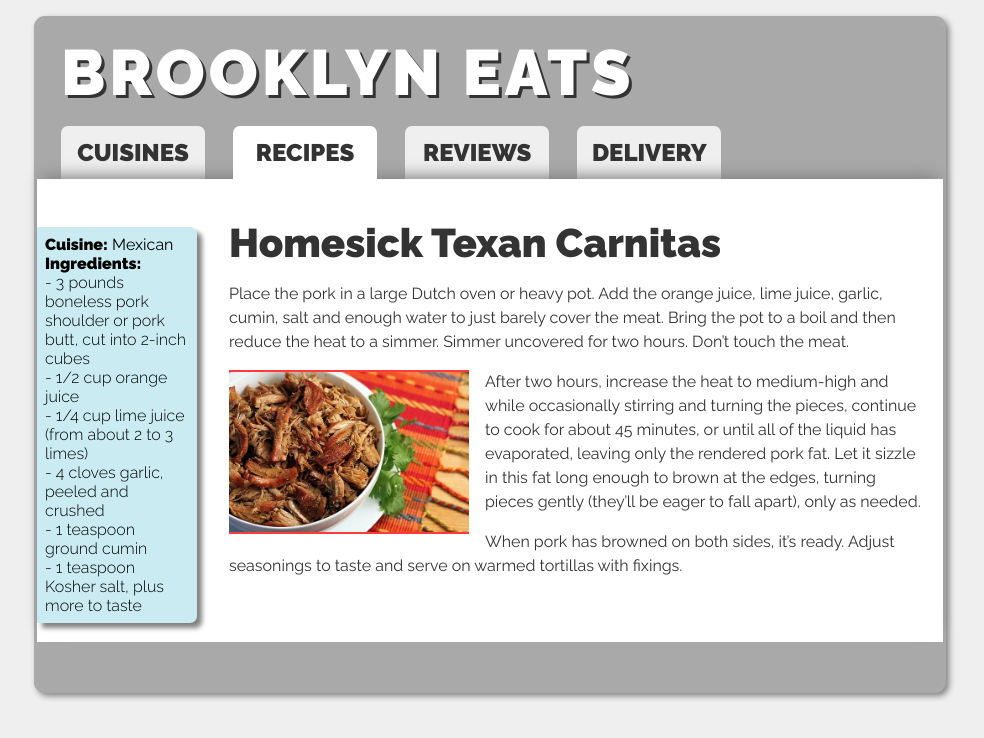
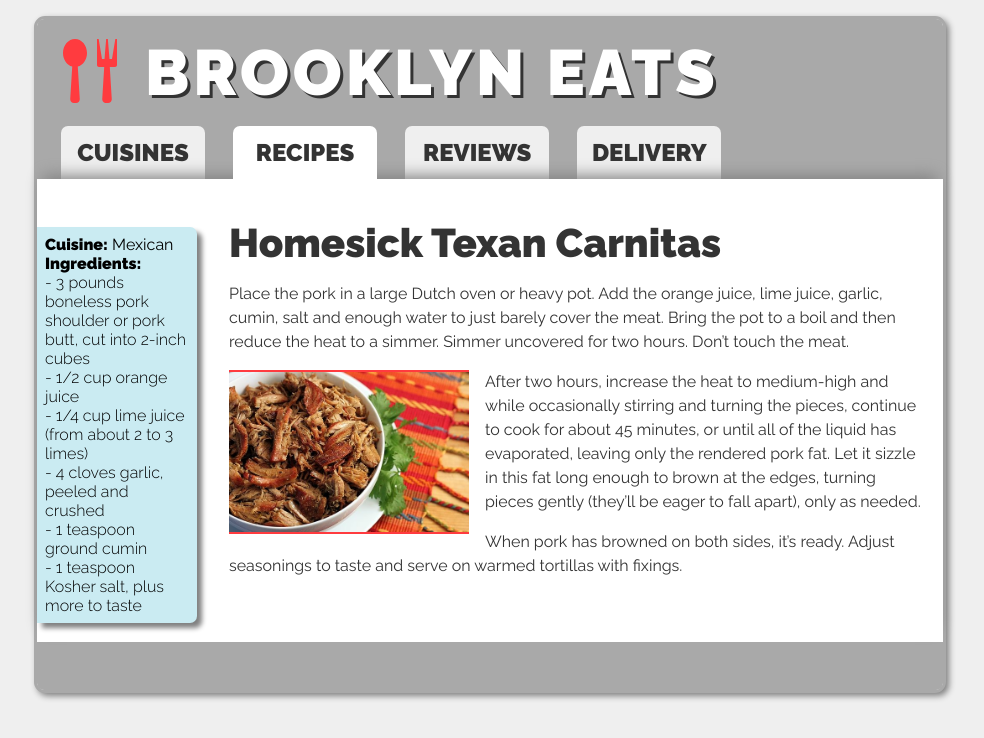
Before and after one commit to jacobcapshaw/mean-stack-class, a plain HTML site: page Sushi/carnitas.html in a window 1280 px wide. Shown: the whole page, without its empty margins (150-1134 px from the left). Drawn offline with Linux system fonts and the light colour scheme.

Commit message:
added header icon

```diff
--- a/Sushi/carnitas.html
+++ b/Sushi/carnitas.html
@@ -10,9 +10,19 @@
 </head>
 
 <body class="p-recipes">
+  <svg style="position: absolute; width: 0; height: 0; overflow: hidden;" version="1.1" xmlns="http://www.w3.org/2000/svg" xmlns:xlink="http://www.w3.org/1999/xlink">
+    <defs>
+      <symbol id="icon-spoon-knife" viewBox="0 0 32 32">
+        <title>spoon-knife</title>
+        <path class="path1" d="M7 0c-3.314 0-6 3.134-6 7 0 3.31 1.969 6.083 4.616 6.812l-0.993 16.191c-0.067 1.098 0.778 1.996 1.878 1.996h1c1.1 0 1.945-0.898 1.878-1.996l-0.993-16.191c2.646-0.729 4.616-3.502 4.616-6.812 0-3.866-2.686-7-6-7zM27.167 0l-1.667 10h-1.25l-0.833-10h-0.833l-0.833 10h-1.25l-1.667-10h-0.833v13c0 0.552 0.448 1 1 1h2.604l-0.982 16.004c-0.067 1.098 0.778 1.996 1.878 1.996h1c1.1 0 1.945-0.898 1.878-1.996l-0.982-16.004h2.604c0.552 0 1-0.448 1-1v-13h-0.833z"></path>
+      </symbol>
+    </defs>
+  </svg>
+
   <div class="wrapper">
 
     <header>
+      <svg class="icon icon-spoon-knife"><use xlink:href="#icon-spoon-knife"></use></svg>
       <h1>BROOKLYN EATS</h1>
       <!-- <h2>A Guide to Fine North Brooklyn Dining</h2> -->
     </header>
@@ -33,9 +43,9 @@
 
 
         <div class="info">
-                <strong>Cuisine:</strong>
-                Mexican
-                <strong>Ingredients:</strong>
+          <strong>Cuisine:</strong>
+          Mexican
+          <strong>Ingredients:</strong>
 
           <ul>
             <li itemprop="recipeIngredient">- 3 pounds boneless pork shoulder or pork butt, cut into 2-inch cubes</li>
--- a/Sushi/scss/imports/_basics.scss
+++ b/Sushi/scss/imports/_basics.scss
@@ -28,18 +28,33 @@ html, body {
 header {
   background-color: $primary;
 
+  .icon {
+  width: 4rem;
+  height: 4rem;
+  fill: $tertiary;
+  margin: 1rem 1rem -0.5rem 1.5rem;
+  display: none;
+
+  @media (min-width: 47em) {
+    display: inline-block;
+  }
+  }
 
   h1 {
     color: $white;
     padding: 1rem 1.5rem 0 1.5rem;
     font-weight: 900;
-    font-size: 4em;
-    font-style: black;
+    font-size: 3em;
     letter-spacing: 4px;
     text-shadow: 3px 3px $dark-gray;
     text-align: center;
+    display: block;
+
     @media (min-width: 47em) {
       text-align: left;
+      display: inline-block;
+      padding: 1rem 1.5rem 0 0;
+      font-size: 4em;
     }
   }
 
```
Also changed, not shown: Sushi/index.html (+10 -0 lines), Sushi/css/style.css, 2 other files. Lines whose indentation alone changed are shown as unchanged.
